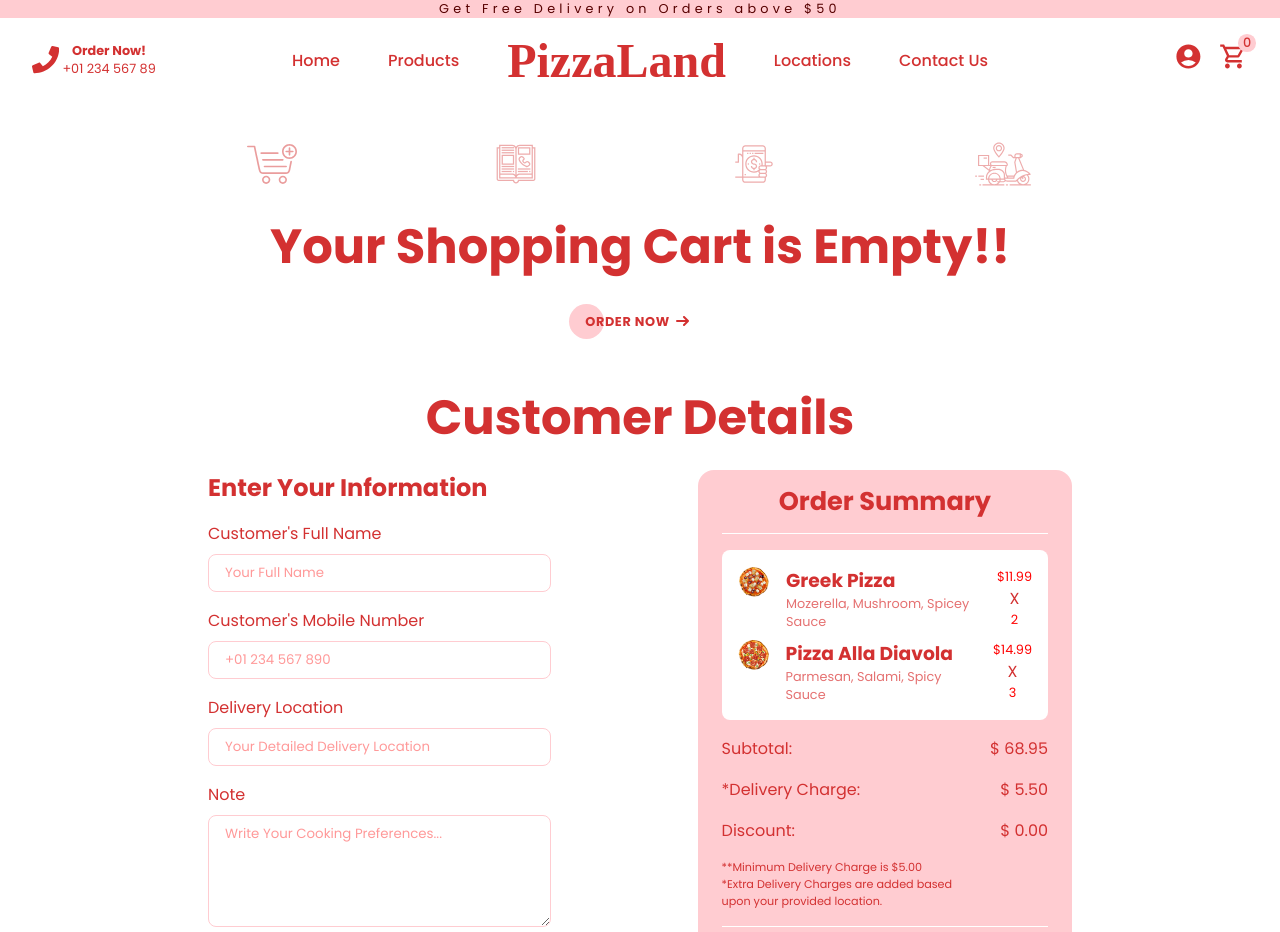
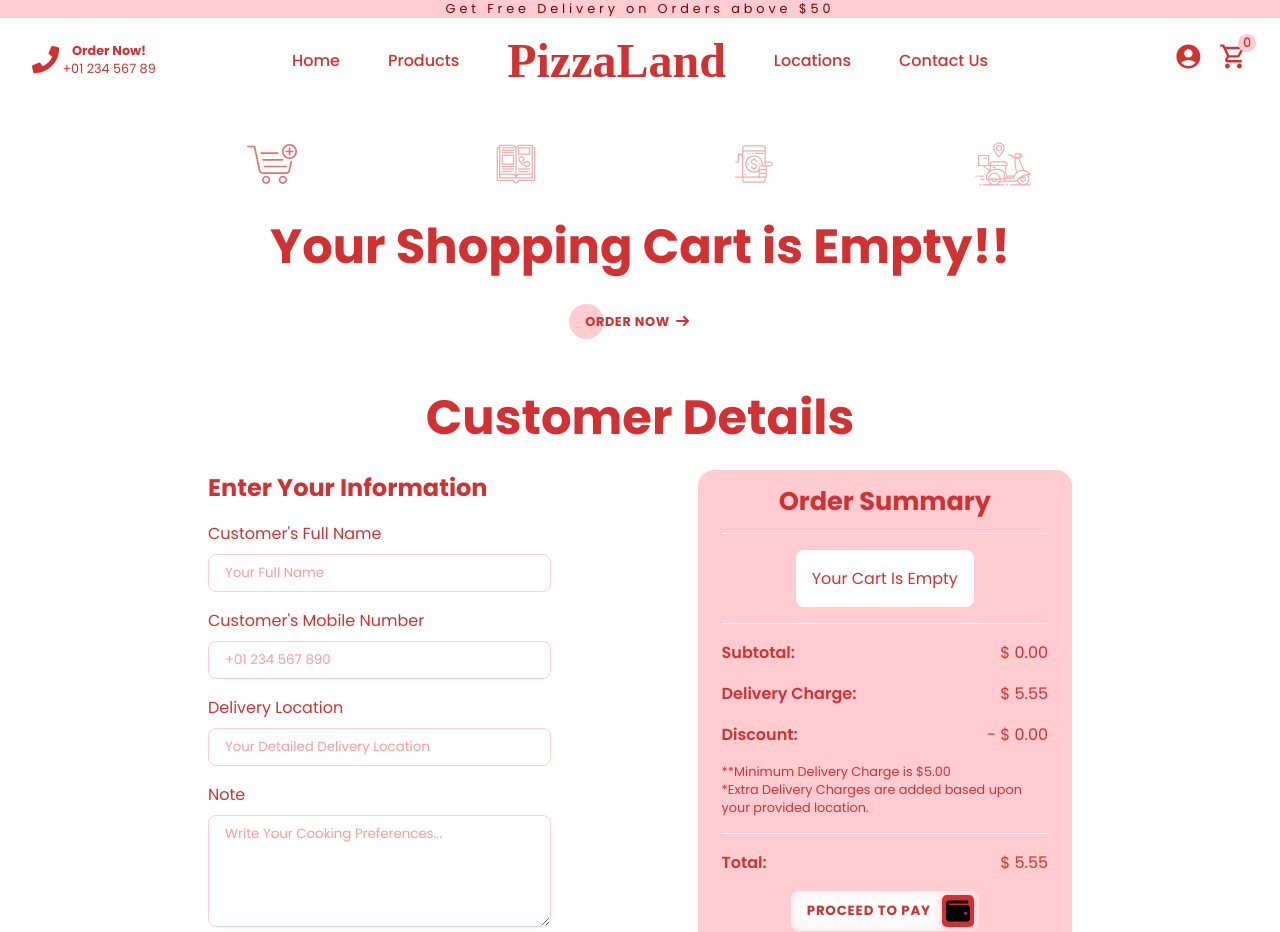
Before and after one commit to zeetaen1989/pizza-delivery, a Next.js app: page /cart in a window 1280 px wide. Shown: the top 932 px of the page. Built offline with nearby package versions, Linux system fonts and the light colour scheme; a web font is replaced by a local one.

Commit message:
feat: products list mapped and BillSummary component imported and added to the markup

```diff
--- a/components/templates/CustomerInfo/CustomerInfo.jsx
+++ b/components/templates/CustomerInfo/CustomerInfo.jsx
@@ -1,7 +1,8 @@
+import { BillSummary } from "@components/elements";
 import Image from "next/image";
 import styles from "./CustomerInfo.module.scss";
 
-const CustomerInfo = () => {
+const CustomerInfo = ({ products, total }) => {
   return (
     <div className={styles.container} id="customer">
       <h1>Customer Details</h1>
@@ -37,76 +38,60 @@ const CustomerInfo = () => {
         <aside className={styles.right}>
           <h1>Order Summary</h1>
           <hr />
+          {products.length > 0 ? (
             <div className={styles.list__summary}>
-            <div className={styles.list__items}>
+              {products.map((product) => (
+                <div key={product._id} className={styles.list__items}>
                   <figure className={styles.item__img}>
                     <Image
-                  src="/images/Greek-Pizza.png"
-                  alt="Greek Pizza"
+                      src={product.img}
+                      alt={product.title}
                       height="50"
                       width="50"
                     />
                   </figure>
-              <figcaption className={styles.item__info}>
-                <section>
-                  <h3>Greek Pizza</h3>
-                  <p className={styles.extras}>
-                    Mozerella, Mushroom, Spicey Sauce
-                  </p>
-                </section>
-              </figcaption>
-              <figcaption className={styles.item__details}>
-                <span className={styles.price}>$11.99</span>
+                  <div className={styles.item__info}>
+                    <h3>
+                      {product.title}{" "}
+                      <span style={{ fontSize: "0.8rem" }}>
+                        (
+                        {product.size === 0
+                          ? "Small"
+                          : product.size === 1
+                          ? "Medium"
+                          : "Large"}
+                        )
+                      </span>
+                    </h3>
+                    {product.extraToppings ? (
+                      <>
+                        {product.extraToppings.map((extra) => (
+                          <span key={extra._id} className={styles.extras}>
+                            {extra.text}
+                          </span>
+                        ))}
+                      </>
+                    ) : (
+                      <span className={styles.extras}>No Extra Toppings</span>
+                    )}
+                  </div>
+                  <div className={styles.item__details}>
+                    <span className={styles.price}>
+                      $ {product.price.toFixed(2)}
+                    </span>
                     <span>X</span>
-                <span className={styles.quantity}>2</span>
-              </figcaption>
-            </div>
-            <div className={styles.list__items}>
-              <figure className={styles.item__img}>
-                <Image
-                  src="/images/Pizza-Alla-Diavola.png"
-                  alt="Pizza Alla Diavola"
-                  height="50"
-                  width="50"
-                />
-              </figure>
-              <figcaption className={styles.item__info}>
-                <section>
-                  <h3>Pizza Alla Diavola</h3>
-                  <p className={styles.extras}>Parmesan, Salami, Spicy Sauce</p>
-                </section>
-              </figcaption>
-              <figcaption className={styles.item__details}>
-                <span className={styles.price}>$14.99</span>
-                <span>X</span>
-                <span className={styles.quantity}>3</span>
-              </figcaption>
+                    <span className={styles.quantity}>{product.count}</span>
                   </div>
                 </div>
-          <div className={styles.info__summary}>
-            <p>Subtotal:</p>
-            <span>$ 68.95</span>
+              ))}
             </div>
-          <div className={styles.info__summary}>
-            <p>*Delivery Charge:</p>
-            <span>$ 5.50</span>
+          ) : (
+            <div className={styles.list__summary}>
+              <p className={styles.list__summary__empty}>Your Cart Is Empty</p>
             </div>
-          <div className={styles.info__summary}>
-            <p>Discount:</p>
-            <span>$ 0.00</span>
-          </div>
-          <div className={styles.notice}>
-            <p>**Minimum Delivery Charge is $5.00</p>
-            <p>
-              *Extra Delivery Charges are added based upon your provided
-              location.
-            </p>
-          </div>
+          )}
           <hr />
-          <div className={styles.info__summary}>
-            <p>Total:</p>
-            <span>$ 74.45</span>
-          </div>
+          <BillSummary products={products} total={total} />
           <button className={styles.btn}>
             Proceed To Pay
             <div className={styles.icon}>
```
Lines whose indentation alone changed are shown as unchanged.
